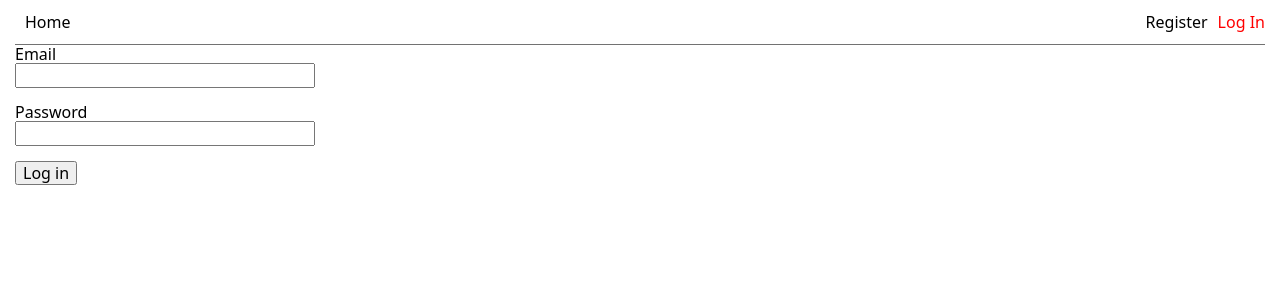
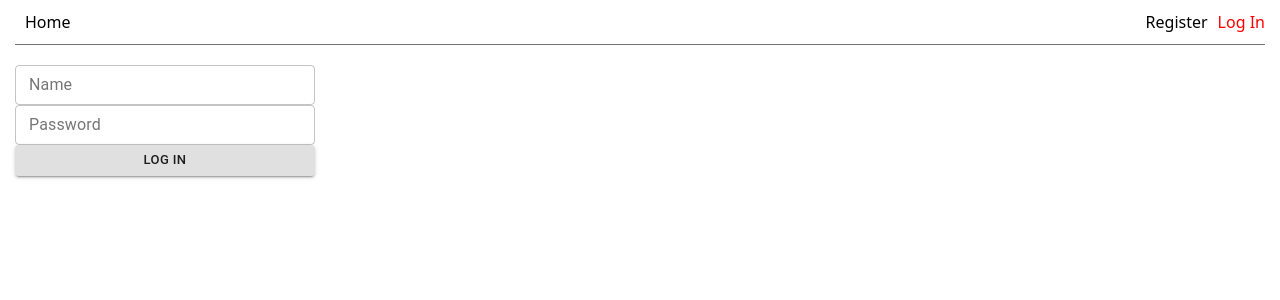
Before and after one commit to Kylory/goit-react-hw-08-phonebook, a React (Create React App) app: page /login in a window 1280 px wide. Shown: the top 300 px of the page. Built offline with nearby package versions, Linux system fonts and the light colour scheme.

Commit message:
added material-ui

```diff
--- a/package.json
+++ b/package.json
@@ -4,6 +4,7 @@
   "private": true,
   "dependencies": {
     "@material-ui/core": "^4.12.3",
+    "@material-ui/icons": "^4.11.2",
     "@reduxjs/toolkit": "^1.6.1",
     "@testing-library/jest-dom": "^5.14.1",
     "@testing-library/react": "^11.2.7",
--- a/src/components/HomeView/HomeView.jsx
+++ b/src/components/HomeView/HomeView.jsx
@@ -1,10 +1,13 @@
 import styles from "./HomeView.module.css";
+
+import { ButtonBase } from "@material-ui/core";
 
 export default function HomeView() {
   return (
     <div className={styles.ContactsApp}>
       <h2>Contacts App</h2>
       <p>Main page</p>
+      <ButtonBase color="primary">Hello World</ButtonBase>
     </div>
   );
 }
--- a/src/components/LogInView/LogInView.jsx
+++ b/src/components/LogInView/LogInView.jsx
@@ -1,5 +1,6 @@
 import { useState } from "react";
 import { useDispatch } from "react-redux";
+import { Button, TextField } from "@material-ui/core";
 import * as authOperations from "redux/auth/authOperations";
 
 import styles from "./LogInView.module.css";
@@ -33,28 +34,65 @@ export default function LogInView() {
   };
 
   return (
-    <form className={styles} onSubmit={handleSubmit}>
-      <label>
-        Email
-        <input
+    <form
+      className={styles}
+      noValidate
+      autoComplete="off"
+      onSubmit={handleSubmit}
+    >
+      <TextField
+        className={styles.email}
         name="email"
         type="email"
         value={email}
         onChange={handleChange}
+        size="small"
+        label="Name"
+        variant="outlined"
       />
-      </label>
 
-      <label>
-        Password
-        <input
+      <TextField
+        className={styles.password}
         name="password"
         type="password"
         value={password}
         onChange={handleChange}
+        size="small"
+        label="Password"
+        variant="outlined"
       />
-      </label>
+      <Button
+        className={styles.button}
+        type="submit"
+        size="small"
+        variant="contained"
+      >
+        Log in
+      </Button>
+    </form>
 
-      <button type="submit">Log in</button>
-    </form>
+    // <form className={styles} onSubmit={handleSubmit}>
+    //   <label>
+    //     Email
+    //     <input
+    //       name="email"
+    //       type="email"
+    //       value={email}
+    //       onChange={handleChange}
+    //     />
+    //   </label>
+
+    //   <label>
+    //     Password
+    //     <input
+    //       name="password"
+    //       type="password"
+    //       value={password}
+    //       onChange={handleChange}
+    //     />
+    //   </label>
+
+    //   <button type="submit">Log in</button>
+    //  </form>
   );
 }
--- a/src/components/LogInView/LogInView.module.css
+++ b/src/components/LogInView/LogInView.module.css
@@ -1,9 +1,18 @@
 form {
+  display: flex;
+  flex-direction: column;
   width: 300px;
+  padding-top: 20px;
 }
 
-label {
-  display: flex;
-  flex-direction: column;
-  margin-bottom: 15px;
+.name {
+  margin-bottom: 20px;
 }
+
+.email {
+  margin-bottom: 20px;
+}
+
+.password {
+  margin-bottom: 20px;
+}
--- a/src/components/RegisterView/RegisterView.jsx
+++ b/src/components/RegisterView/RegisterView.jsx
@@ -1,5 +1,6 @@
 import { useState } from "react";
 import { useDispatch } from "react-redux";
+import { Button, TextField } from "@material-ui/core";
 import * as authOperations from "redux/auth/authOperations";
 import styles from "./RegisterView.module.css";
 
@@ -38,7 +39,52 @@ export default function RegisterView() {
   };
 
   return (
-    <form className={styles} onSubmit={handleSubmit}>
+    <>
+      <form
+        noValidate
+        autoComplete="off"
+        className={styles.regForm}
+        onSubmit={handleSubmit}
+      >
+        <TextField
+          className={styles.name}
+          name="name"
+          type="text"
+          value={name}
+          onChange={handleChange}
+          // id="outlined-basic"
+          size="small"
+          label="Name"
+          variant="outlined"
+        />
+        <TextField
+          className={styles.email}
+          name="email"
+          type="email"
+          value={email}
+          onChange={handleChange}
+          // id="outlined-basic"
+          size="small"
+          label="Email"
+          variant="outlined"
+        />
+        <TextField
+          className={styles.password}
+          name="password"
+          type="password"
+          value={password}
+          onChange={handleChange}
+          // id="outlined-basic"
+          size="small"
+          label="Password"
+          variant="outlined"
+        />
+        <Button type="submit" size="small" variant="contained">
+          Register
+        </Button>
+      </form>
+
+      {/* <form className={styles} onSubmit={handleSubmit}>
         <label>
           Name
           <input name="name" type="text" value={name} onChange={handleChange} />
@@ -65,6 +111,7 @@ export default function RegisterView() {
         </label>
 
         <button type="submit">Register</button>
-    </form>
+      </form> */}
+    </>
   );
 }
--- a/src/components/RegisterView/RegisterView.module.css
+++ b/src/components/RegisterView/RegisterView.module.css
@@ -1,10 +1,22 @@
-form {
+.regForm {
   width: 300px;
   padding-top: 20px;
 }
 
-label {
+/* label {
   display: flex;
   flex-direction: column;
   margin-bottom: 15px;
+} */
+
+.name {
+  margin-bottom: 20px;
 }
+
+.email {
+  margin-bottom: 20px;
+}
+
+.password {
+  margin-bottom: 20px;
+}
--- a/src/components/UserMenu/UserMenu.jsx
+++ b/src/components/UserMenu/UserMenu.jsx
@@ -1,5 +1,7 @@
 import { authSelectors, authOperations } from "redux/auth";
 import { useSelector, useDispatch } from "react-redux";
+import { Button } from "@material-ui/core";
+// import { makeStyles } from "@material-ui/core/styles";
 import styles from "./UserMenu.module.css";
 
 export default function UserMenu() {
@@ -8,14 +10,24 @@ export default function UserMenu() {
   return (
     <div className={styles.UserMenu}>
       <span className={styles.name}>Hello, {name}</span>
-      <button
+      <Button
+        type="button"
+        onClick={() => {
+          dispatch(authOperations.logOut());
+        }}
+        size="small"
+        variant="contained"
+      >
+        Log out
+      </Button>
+      {/* <button
         type="button"
         onClick={() => {
           dispatch(authOperations.logOut());
         }}
       >
         Log out
-      </button>
+      </button> */}
     </div>
   );
 }
```
Also changed, not shown: 1 other file (tests, documents, lock files or other folders). Lines whose indentation alone changed are shown as unchanged.
